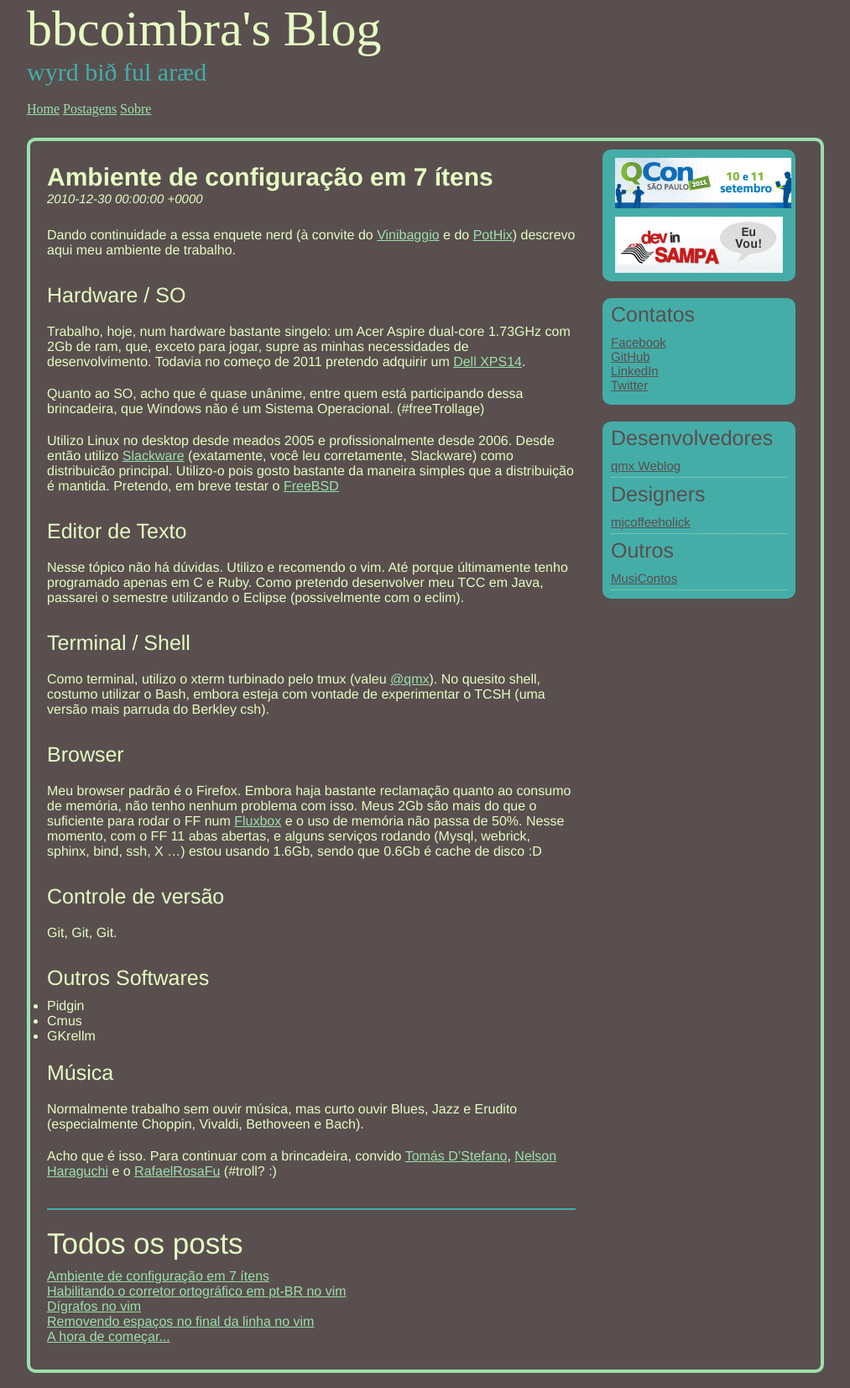
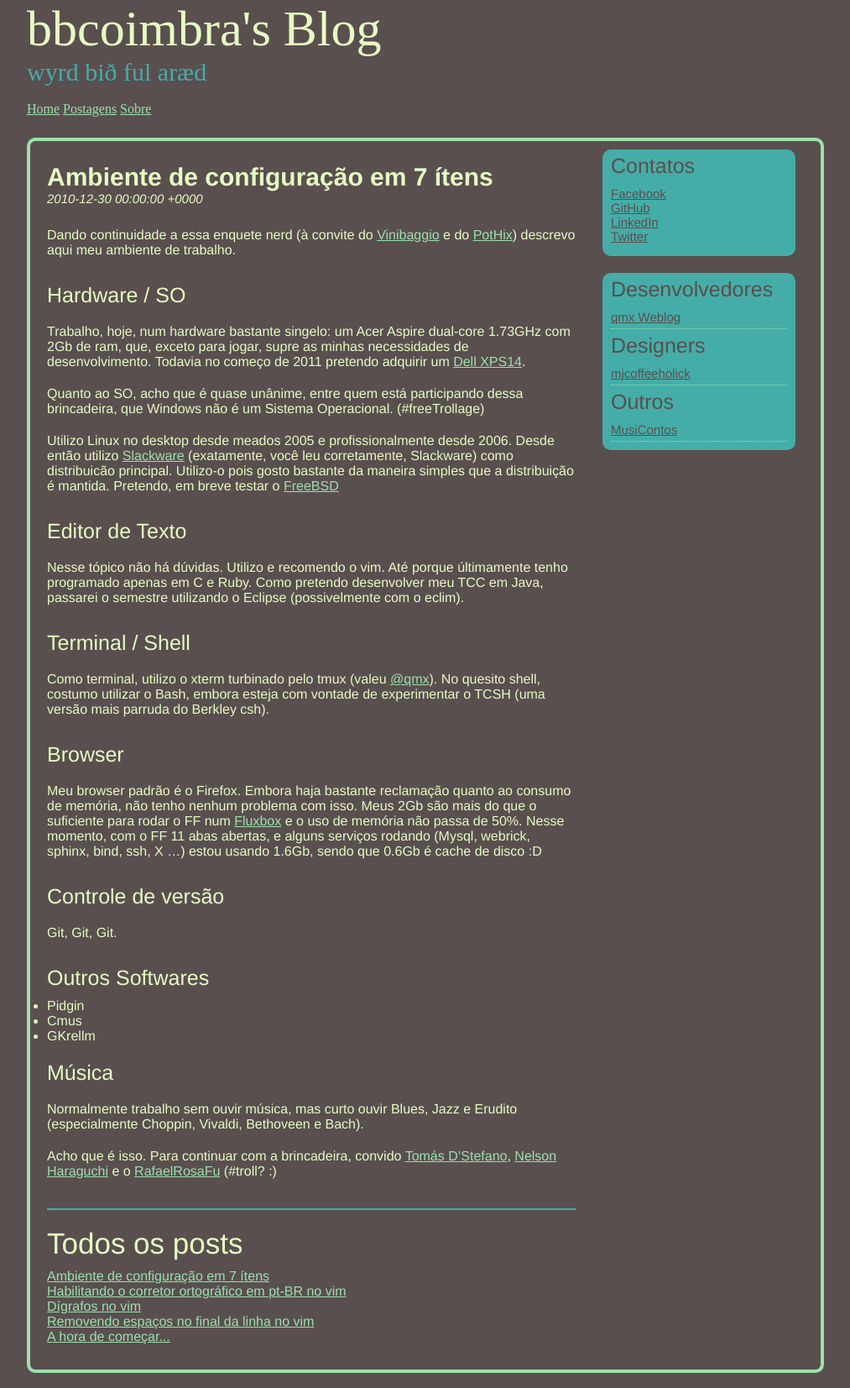
Before and after one commit to bbcoimbra/bbcoimbra.github.com, a Jekyll site: the page built from index.html, in a window 1280 px wide. Shown: the whole page at 84% size, without its empty margins (133-1146 px from the left). Built offline with Jekyll 4.4.1, drawn with Linux system fonts in a browser that asks for light colours; nearby versions of some CDN libraries; Markdown is read by kramdown in place of the engine named in the settings.

Commit message:
event banners removed

```diff
--- a/_layouts/default.html
+++ b/_layouts/default.html
@@ -34,14 +34,10 @@
 					{{ content }}
 				</div>
 				<aside id='sidebar'>
+					<!--
 					<div id='banners'>
-						<div class='banner'>
-							<a href="http://www.qconsp.com"><img src='/images/banner_qconsp.gif'></a>
-						</div>
-						<div class='banner'>
-							<a href="http://www.devinsampa.com.br"><img src='/images/banner_dev_in_sampa.jpg'></a>
-						</div>
 					</div>
+						-->
 					<div id='contacts'>
 						<h1>Contatos</h1>
 						<ul>
```
